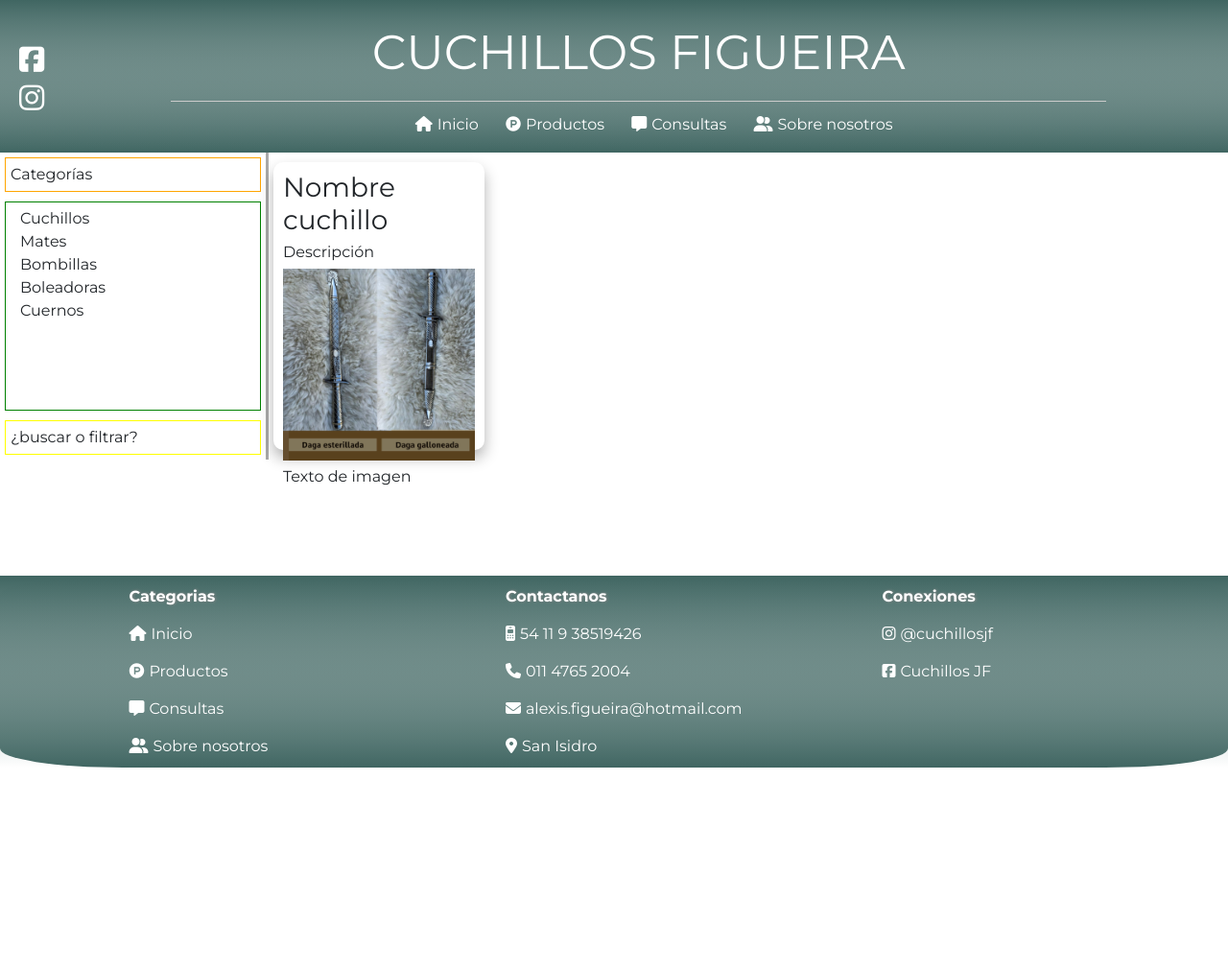
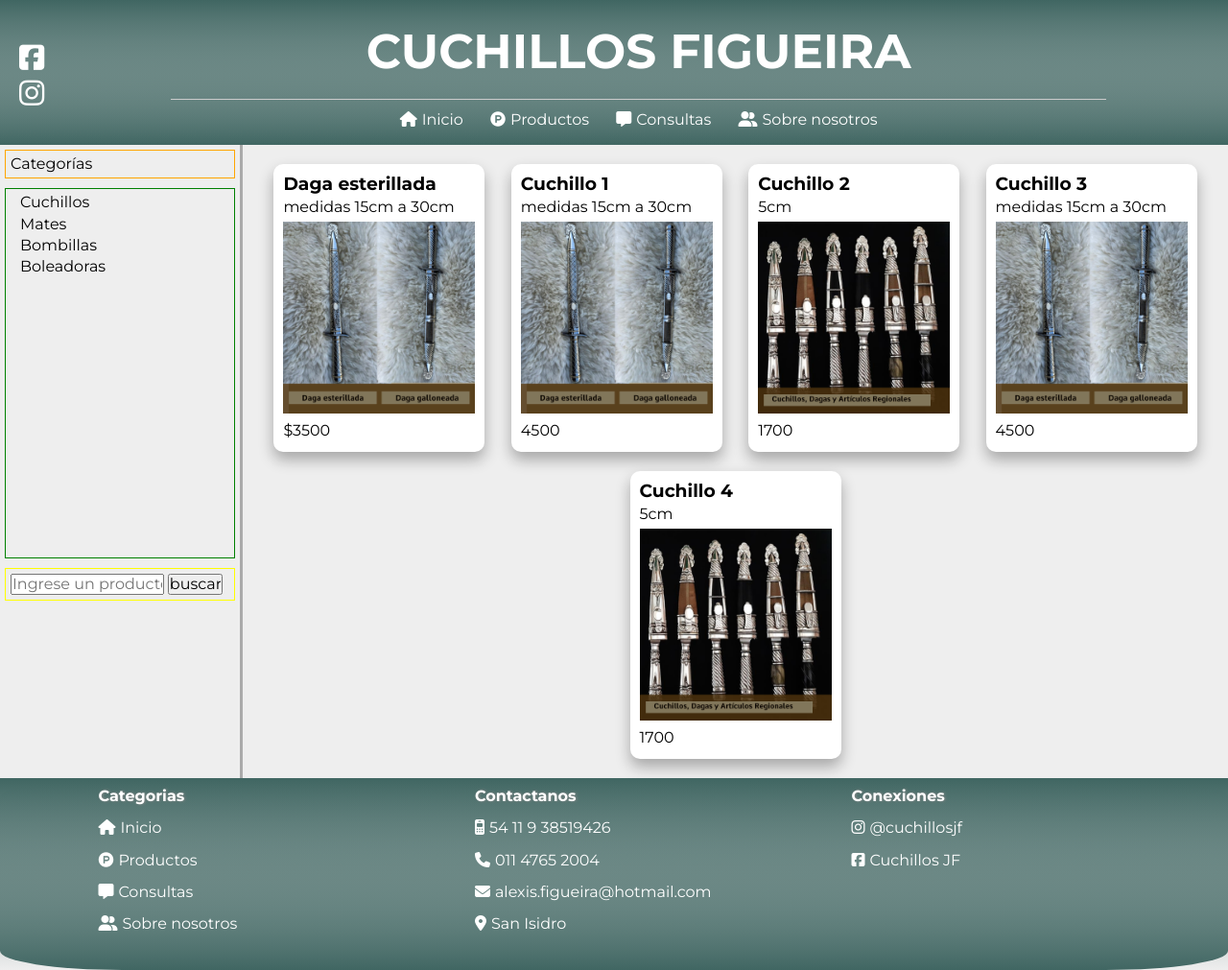
Before and after one commit to alexis-figueira/cuchillosJF, a PHP site: page /pages.html/productos.html in a window 1280 px wide. Shown: the whole page at 96% size. Before the commit the page ends 800 px from the top, so only its background shows below. Run offline with PHP 8.4, Linux system fonts and the light colour scheme; some libraries are stand-ins or nearby versions.

Commit message:
productos avanzado

```diff
--- a/JSON/prueba.json
+++ b/JSON/productos.json
@@ -33,30 +33,23 @@
         {
             "id" : 1,
             "nombre" : "Mate 1",
-            "descripcion" : "medidas 15cm a 30cm",
+            "descripcion" : "calabaza 20cm",
             "img": "cuchillo alfombardo.jpg",
             "precio" : 4500
         },
         {
             "id" : 2,
             "nombre" : "Mate 2",
-            "descripcion" : "5cm",
+            "descripcion" : "calabaza 2",
             "img": "cuchillos.jpg",
             "precio" : 1700
         },
         {
-            "id" : 1,
+            "id" : 3,
             "nombre" : "Mate 3",
-            "descripcion" : "medidas 15cm a 30cm",
+            "descripcion" : "calabaza 3",
             "img": "cuchillo alfombardo.jpg",
             "precio" : 4500
-        },
-        {
-            "id" : 2,
-            "nombre" : "Mate 4",
-            "descripcion" : "5cm",
-            "img": "cuchillos.jpg",
-            "precio" : 1700
         }
     ],
     "bombillas":[
@@ -75,15 +68,29 @@
             "precio" : 1700
         },
         {
-            "id" : 1,
+            "id" : 3,
             "nombre" : "Bombilla 3",
             "descripcion" : "medidas 15cm a 30cm",
             "img": "cuchillo alfombardo.jpg",
             "precio" : 4500
         },
         {
-            "id" : 2,
+            "id" : 4,
             "nombre" : "Bombilla 4",
+            "descripcion" : "5cm",
+            "img": "cuchillos.jpg",
+            "precio" : 1700
+        },
+        {
+            "id" : 5,
+            "nombre" : "Bombilla 5",
+            "descripcion" : "5cm",
+            "img": "cuchillos.jpg",
+            "precio" : 1700
+        },
+        {
+            "id" : 6,
+            "nombre" : "Bombilla 6",
             "descripcion" : "5cm",
             "img": "cuchillos.jpg",
             "precio" : 1700
@@ -105,15 +112,22 @@
             "precio" : 1700
         },
         {
-            "id" : 1,
+            "id" : 3,
             "nombre" : "Boleadora 3",
             "descripcion" : "medidas 15cm a 30cm",
             "img": "cuchillo alfombardo.jpg",
             "precio" : 4500
         },
         {
-            "id" : 2,
+            "id" : 4,
             "nombre" : "Boleadora 4",
+            "descripcion" : "5cm",
+            "img": "cuchillos.jpg",
+            "precio" : 1700
+        },
+        {
+            "id" : 5,
+            "nombre" : "Boleadora 5",
             "descripcion" : "5cm",
             "img": "cuchillos.jpg",
             "precio" : 1700
--- a/estilos/productos.css
+++ b/estilos/productos.css
@@ -1,3 +1,7 @@
+button i {
+    font-size: 50px;
+}
+
 .cont-gral{
     padding: 0 !important ;
     display: flex;
@@ -6,12 +10,13 @@
 }
 
 .cont-list{
-    /* border: 1px solid black; */
+    /* border: 3px solid black; */
     flex-grow: 0;
     width: 280px;
+    min-width: 250px;
     display: flex;
     flex-direction: column;
-    border-right: 3px solid #aaa;
+    height: 60vh;
 }
 
 .list-tit{
@@ -27,19 +32,45 @@
     margin: 5px;
     padding: 5px;
 }
+
 .list-item{
     padding-left: 10px;
+    margin-bottom: 4px;
+}
+
+.list-item:hover{
+    cursor: pointer;
+    color: #888;
 }
 
 .fil-bus{
     flex-grow: 0;
+    flex-wrap: nowrap;
     border: 1px solid yellow;
     margin: 5px;
     padding: 5px;
 }
 
+#prodBuscado{
+    width: 70%;
+}
+
+#buscar{
+    width: 25%;
+    cursor: pointer;
+}
 
 .cont-prod{
     /* border: 1px solid red; */
     flex-grow: 1;
+    border-left: 3px solid #aaa;
+    padding: 10px;
 }
+
+.article-prod{
+    display: flex;
+    flex-direction: row;
+    width: 100%;
+    flex-wrap: wrap;
+    justify-content: space-evenly;
+}
--- a/pages.html/productos.html
+++ b/pages.html/productos.html
@@ -3,23 +3,16 @@
 <head>
     <meta charset="UTF-8">
     <meta name="viewport" content="width=device-width, initial-scale=1.0">
-    <!-- Font -->
     <link rel="preconnect" href="https://fonts.googleapis.com">
     <link rel="preconnect" href="https://fonts.gstatic.com" crossorigin>
     <link href="https://fonts.googleapis.com/css2?family=Montserrat:wght@400;700&display=swap" rel="stylesheet">
     <link href="https://fonts.googleapis.com/css2?family=Roboto&display=swap" rel="stylesheet">
-    <!-- Favicon -->
     <link rel="icon" href="../img/favicon-32x32.png">
-    <!-- CSS -->
     <link rel="stylesheet" href="../estilos/style.css">
     <link rel="stylesheet" href="../estilos/productos.css">
     <link rel="stylesheet" href="../estilos/normalize.css">
-    <!-- Iconos -->
     <script src="https://kit.fontawesome.com/20160d261f.js" crossorigin="anonymous"></script>
-    <!-- Bootstrap -->
-    <link href="https://cdn.jsdelivr.net/npm/bootstrap@5.3.3/dist/css/bootstrap.min.css" rel="stylesheet" integrity="sha384-QWTKZyjpPEjISv5WaRU9OFeRpok6YctnYmDr5pNlyT2bRjXh0JMhjY6hW+ALEwIH" crossorigin="anonymous">
-    <!-- Titulos -->
-    <title>Productos</title>
+    <title>Pruebas</title>
 </head>
 <body>
     <header>
@@ -57,39 +50,32 @@
     </header>
 
 
-
-
-
-
-
-
     <main class="container-fluid cont-gral">
         <section class="cont-list">
             <p class="list-tit">Categorías</p>
             <ul class="list-ul">
-                <li class="list-item">Cuchillos</li>
-                <li class="list-item">Mates</li>
-                <li class="list-item">Bombillas</li>
-                <li class="list-item">Boleadoras</li>
-                <li class="list-item">Cuernos</li>
+                <li class="list-item item-cuch">Cuchillos</li>
+                <li class="list-item item-mat">Mates</li>
+                <li class="list-item item-bomb">Bombillas</li>
+                <li class="list-item item-bol">Boleadoras</li>
+                <!-- <li class="list-item item-cue">Cuernos</li> -->
             </ul>
-            <div class="fil-bus">¿buscar o filtrar?</div>
+            <div class="fil-bus">
+                <input type="text" placeholder="Ingrese un producto" id="prodBuscado">
+                <input type="button" value="buscar" id="buscar">
+            </div>
         </section>
         <section class="cont-prod">
             <article class = "article-prod">
                 <div class="img__card">
-                    <h3 class="card__item">Nombre cuchillo</h3>
-                    <p class="card__item">Descripción</p>
-                    <img class="card__item" src="./img/cuchillo alfombardo.jpg" alt="">
-                    <p class="card__item">Texto de imagen</p>
+                    <h3 class="card__item card__tit">Daga esterillada</h3>
+                    <p class="card__item card__desc">medidas 15cm a 30cm</p>
+                    <img class="card__item card__lnk" src="../img/cuchillo alfombardo.jpg" alt="">
+                    <p class="card__item card__prc">$3500</p>
                 </div>
             </article>
         </section>
     </main>
-
-
-
-
 
 
 
@@ -117,8 +103,7 @@
             </ul>
         </div>
     </footer>
-
-    <!-- Scripts -->
-    <script src="https://cdn.jsdelivr.net/npm/bootstrap@5.3.3/dist/js/bootstrap.bundle.min.js" integrity="sha384-YvpcrYf0tY3lHB60NNkmXc5s9fDVZLESaAA55NDzOxhy9GkcIdslK1eN7N6jIeHz" crossorigin="anonymous"></script>
+    <script src="https://code.jquery.com/jquery-3.7.1.js"></script>
+    <script src="../scripts/productos.js"></script>
 </body>
 </html>
--- /dev/null
+++ b/scripts/productos.js
@@ -0,0 +1,99 @@
+/* Formato card
+<div class="img__card">
+    <h3 class="card__item card__tit">Daga esterillada</h3>
+    <p class="card__item card__desc">medidas 15cm a 30cm</p>
+    <img class="card__item card__lnk" src="./img/cuchillo alfombardo.jpg" alt="">
+    <p class="card__item card__prc">$3500</p>
+</div> */
+
+
+var arrProductos = [] ;
+
+$(document).ready(function(){
+    $.ajax({
+        url: "../JSON/productos.json",
+        type: "GET",
+        dataType: "json"
+    }).done(function(resultado){
+        arrProductos = resultado;
+        console.log(arrProductos.cuchillos);
+        console.log(resultado);
+        for (let i=0 ; i<arrProductos.cuchillos.length ; i++){
+            setCard(arrProductos.cuchillos[i].nombre, arrProductos.cuchillos[i].descripcion, "../img/"+arrProductos.cuchillos[i].img, arrProductos.cuchillos[i].precio,"article-prod");
+        };
+    }).fail(function(xhr, status, error){
+        console.log(xhr);
+        console.log(status);
+        console.log(error);
+    })
+})
+
+$("#buscar").click(function(){
+    console.log(arrProductos.cuchillos)
+    let prodIngresado = $("#prodBuscado").val()
+
+    if(prodIngresado == "cuchillos" || prodIngresado == "cuchillo" ){
+        console.log("Indicaste " + prodIngresado)
+    }else{
+        console.log("indicaste otra cosa")
+    }
+})
+
+function setCard (titulo, descripcion, imagen, precio, contenedor){
+    console.log("hola");
+
+    let card = document.createElement ("div");
+    card.setAttribute("class", "img__card");
+    $("."+contenedor).append(card);
+
+    let card_tit = document.createElement("h3");
+    let text_tit = document.createTextNode(titulo);
+    card_tit.appendChild(text_tit);
+    card_tit.setAttribute("class", "card__item card__tit");
+    $(card).append(card_tit);
+
+    let card_desc = document.createElement("p");
+    let text_desc = document.createTextNode(descripcion);
+    card_desc.appendChild(text_desc);
+    card_desc.setAttribute("class", "card__item card__desc");
+    $(card).append(card_desc);
+
+    let card_img = document.createElement("img");
+    card_img.setAttribute("src", imagen);
+    card_img.setAttribute("class", "card__item card__lnk");
+    $(card).append(card_img);
+
+    let card_prc = document.createElement("p");
+    let text_prc = document.createTextNode (precio);
+    card_prc.appendChild(text_prc);
+    card_prc.setAttribute("class", "card__item card__prc");
+    $(card).append(card_prc);
+}
+
+$(".item-cuch").click(function(){
+    $(".img__card").remove();
+    for (let i=0 ; i<arrProductos.cuchillos.length ; i++){
+        setCard(arrProductos.cuchillos[i].nombre, arrProductos.cuchillos[i].descripcion, "../img/"+arrProductos.cuchillos[i].img, arrProductos.cuchillos[i].precio,"article-prod");
+    };
+});
+
+$(".item-mat").click(function(){
+    $(".img__card").remove();
+    for (let i=0 ; i<arrProductos.mates.length ; i++){
+        setCard(arrProductos.mates[i].nombre, arrProductos.mates[i].descripcion, "../img/"+arrProductos.mates[i].img, arrProductos.mates[i].precio,"article-prod");
+    };
+});
+
+$(".item-bomb").click(function(){
+    $(".img__card").remove();
+    for (let i=0 ; i<arrProductos.bombillas.length ; i++){
+        setCard(arrProductos.bombillas[i].nombre, arrProductos.bombillas[i].descripcion, "../img/"+arrProductos.bombillas[i].img, arrProductos.bombillas[i].precio,"article-prod");
+    };
+});
+
+$(".item-bol").click(function(){
+    $(".img__card").remove();
+    for (let i=0 ; i<arrProductos.boleadoras.length ; i++){
+        setCard(arrProductos.boleadoras[i].nombre, arrProductos.boleadoras[i].descripcion, "../img/"+arrProductos.boleadoras[i].img, arrProductos.boleadoras[i].precio,"article-prod");
+    };
+});
```
Also changed, not shown: estilos/pruebas.css (deleted, +0 -60 lines), pages.html/pruebas.html (+0 -109 lines), scripts/prueba.js (deleted, +0 -76 lines).
